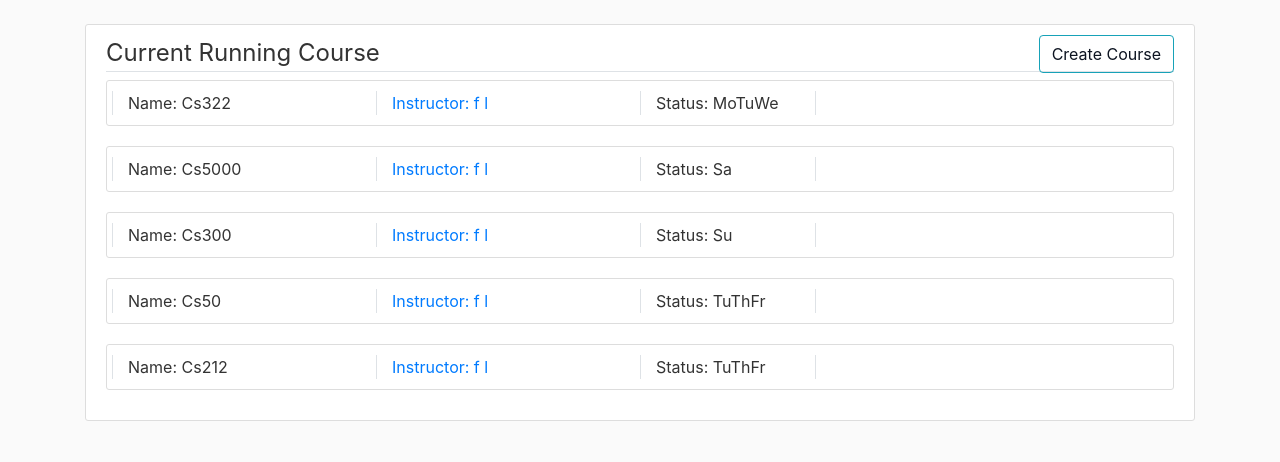
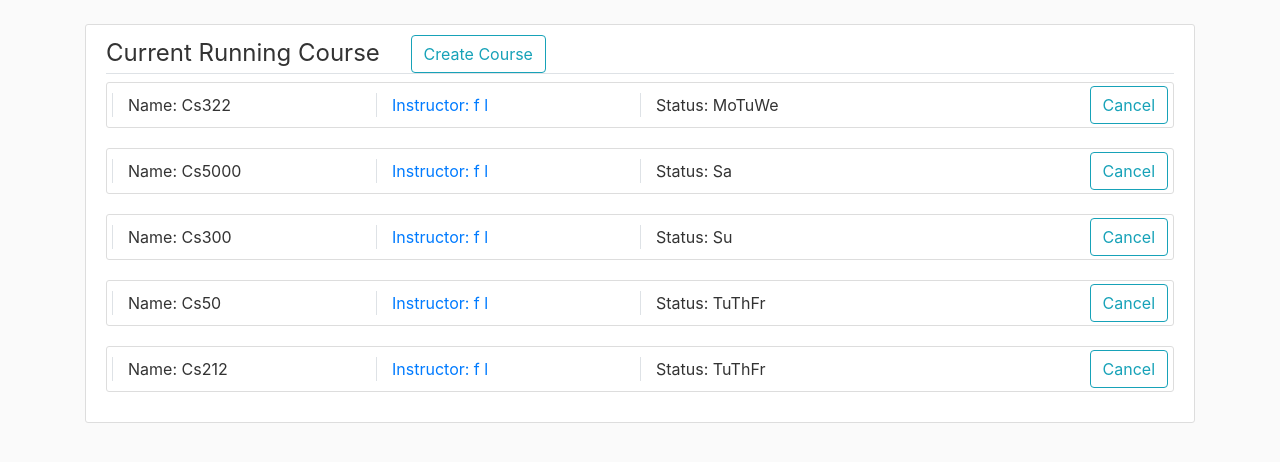
Before and after one commit to zwen000/CunyZero, a Flask app: page /course/list in a window 1280 px wide. Shown: the part 56-518 px from the top of the page. Run offline with Flask 2, Linux system fonts and the light colour scheme; data comes from the database, SQL or seed files in the repository; some libraries are stand-ins or nearby versions.

Commit message:
Course manage page
Delete and Create courses

```diff
--- a/cunyzero/routes.py
+++ b/cunyzero/routes.py
@@ -387,6 +387,19 @@ def individual_review(role, owner_id):
 def course_manage():
     current_courses = Course.query.filter_by(status="Open")
     past_courses = Course.query.filter_by(status="Finished")
+    courseId = request.form.get("Cancel")
+    if courseId:
+        courseId = int(courseId)
+        course = Course.query.get(courseId)
+        # course can only safe delete when the it don't have any students,
+        if course.getEnrolledTotal() == 0:
+            db.session.delete(course)
+            db.session.commit()
+            flash(f'The course {course.coursename} is deleted successfully', 'success')
+            return redirect(url_for("course_manage"))
+        else:
+            flash(f'The course {course.coursename} can\'t be deleted since there are students registered!', 'danger')
+            return redirect(url_for("course_manage"))
     return render_template("course_manage.html", title="Course Management", current_courses=current_courses,
                            past_courses=past_courses)
 
--- a/cunyzero/templates/course_manage.html
+++ b/cunyzero/templates/course_manage.html
@@ -2,8 +2,8 @@
 {% block content %}
     <div class="content-section">
         <legend class="border-bottom">
-            <span> Current Running Course </span>
-            <a class="btn btn-outline-info float-right" style="text-decoration: none; color: #0d1421" href="{{ url_for('create_course')}}">
+            <span class="mr-4"> Current Running Course </span>
+            <a class="btn btn-outline-info" style="text-decoration: none;" href="{{ url_for('create_course')}}">
                 Create Course
             </a>
         </legend>
@@ -16,9 +16,14 @@
                 <a class="col-md-3 border-left" href="{{ url_for('individual_review',role='Instructor',owner_id=current_course.instructorId)}}">
                     Instructor:  {{ current_course.getInstructorName() }}
                 </a>
-                <div class="col-md-2 border-left border-right">
+                <div class="col-md-2 border-left">
                     Status: {{ current_course.dayofweek }}
                 </div>
+                <form method="POST">
+                    <button type="submit" name="Cancel" value="{{current_course.id}}" class="btn btn-outline-info" style="position: absolute; top: -7px; right:0">
+                        Cancel
+                    </button>
+                </form>
                 </div>
             </article>
         {% endfor %}
--- a/cunyzero/templates/individual-review.html
+++ b/cunyzero/templates/individual-review.html
@@ -79,7 +79,7 @@
                                 <td> {{ course.startPeriod }} </td>
                                 <td> {{ course.endPeriod }} </td>
                                 <td> {{ course.dayofweek }} </td>
-                                <td>  enroll_total </td>
+                                <td> {{ course.getEnrolledTotal() }} </td>
                                 <td>  rating  </td>
                             {% endif %}
                             {% if user.role == "Student"%}
```
